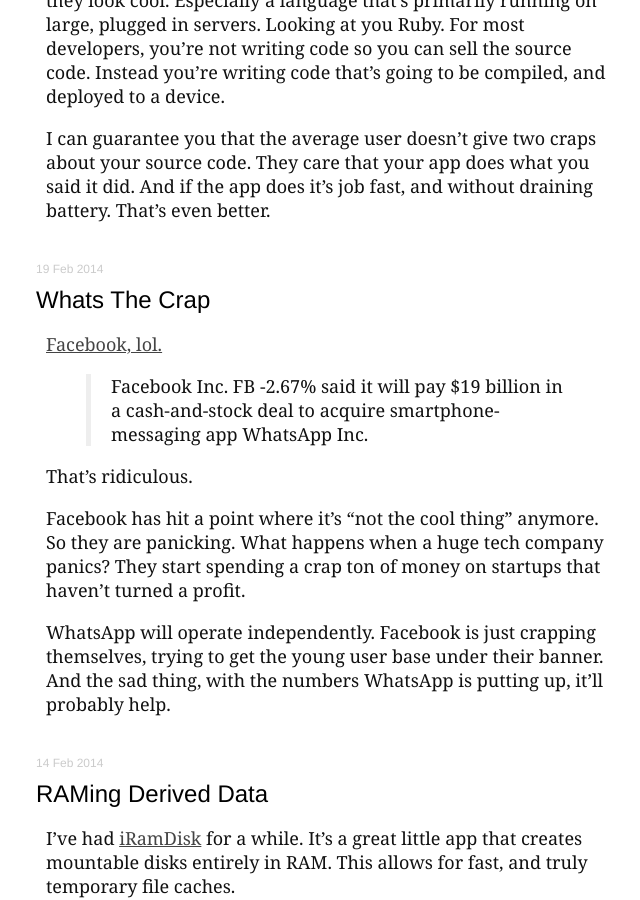
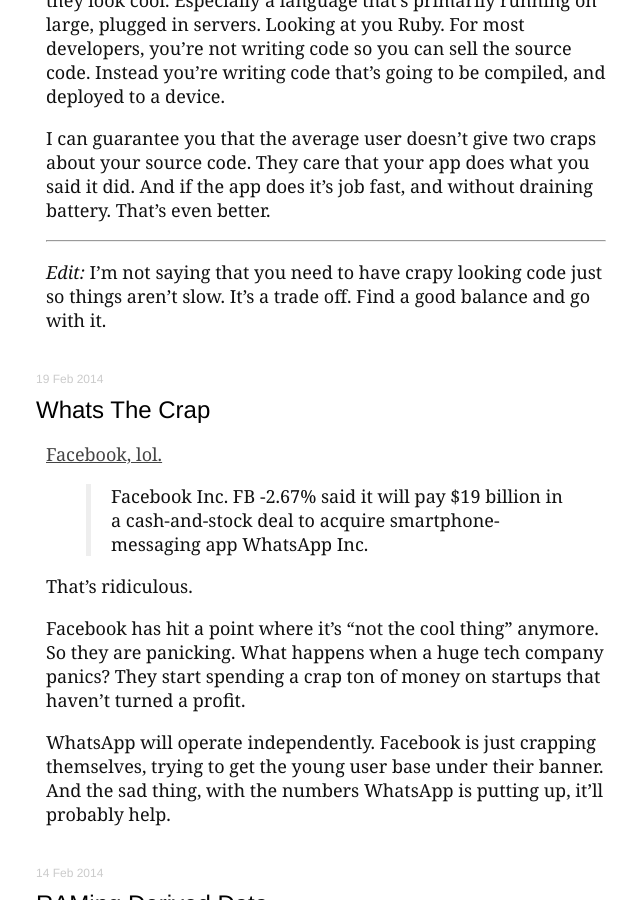
Before and after one commit to skylarsch/skylarsch.github.io, a Jekyll site: the page built from index.html, in a window 1280 px wide and 900 px high, scrolled down 1506 px. Shown: the whole window, without its empty margins (314-954 px from the left). Built offline with Jekyll 4.4.1, drawn with Linux system fonts in a browser that asks for light colours; nearby versions of some CDN libraries; Markdown is read by kramdown in place of the engine named in the settings; comment, search, counter and statistics services are not loaded.

Commit message:
edited post

```diff
--- a/_posts/2014-02-24-beautiful-not-fast.md
+++ b/_posts/2014-02-24-beautiful-not-fast.md
@@ -36,6 +36,11 @@
 
 I can guarantee you that the average user doesn't give two craps about your source code.  They care that your app does what you said it did.  And if the app does it's job fast, and without draining battery.  That's even better.
 
+***
+
+_Edit:_  I'm not saying that you need to have crapy looking code just so things aren't slow.  It's a trade off.  Find a good balance and go with it.
+
+
 [0]: https://github.com/mxcl/YOLOKit
 [1]: https://github.com/mxcl/YOLOKit/issues/7
 [2]: https://github.com/danhd123
```
